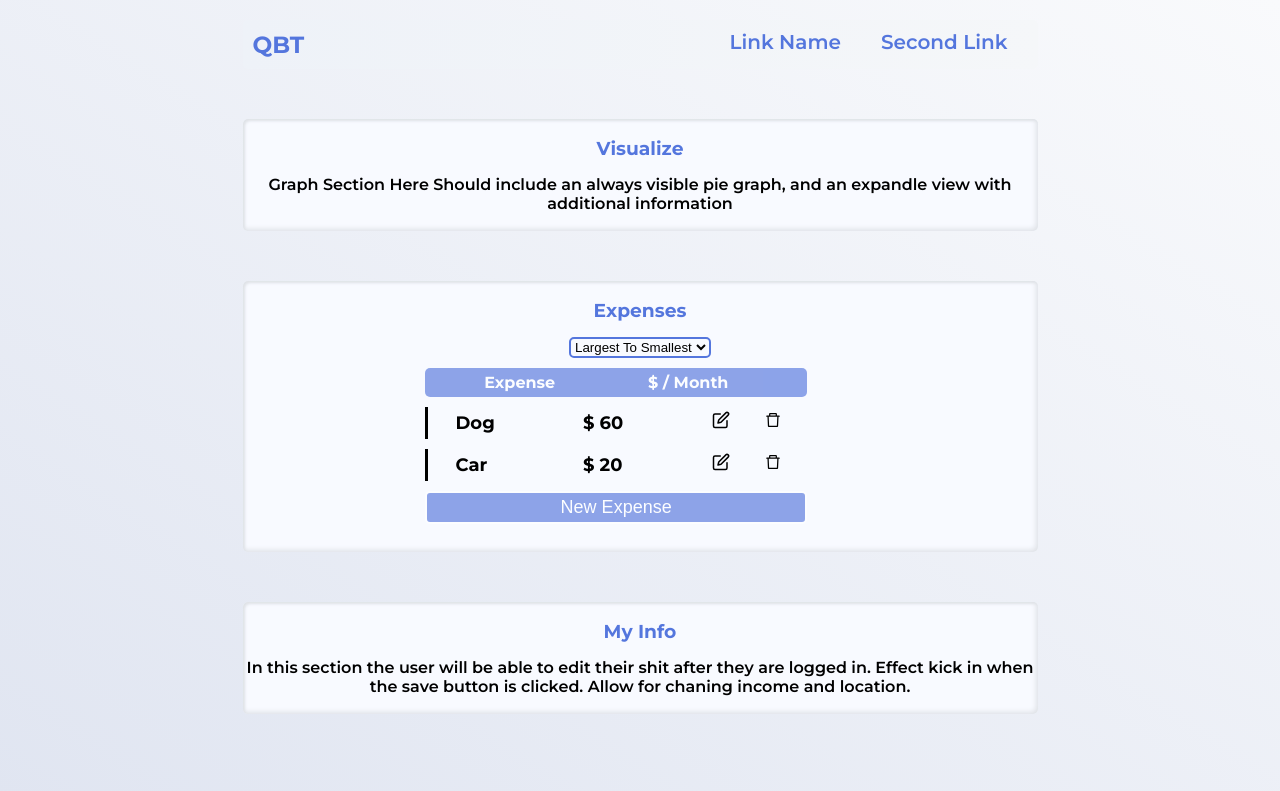
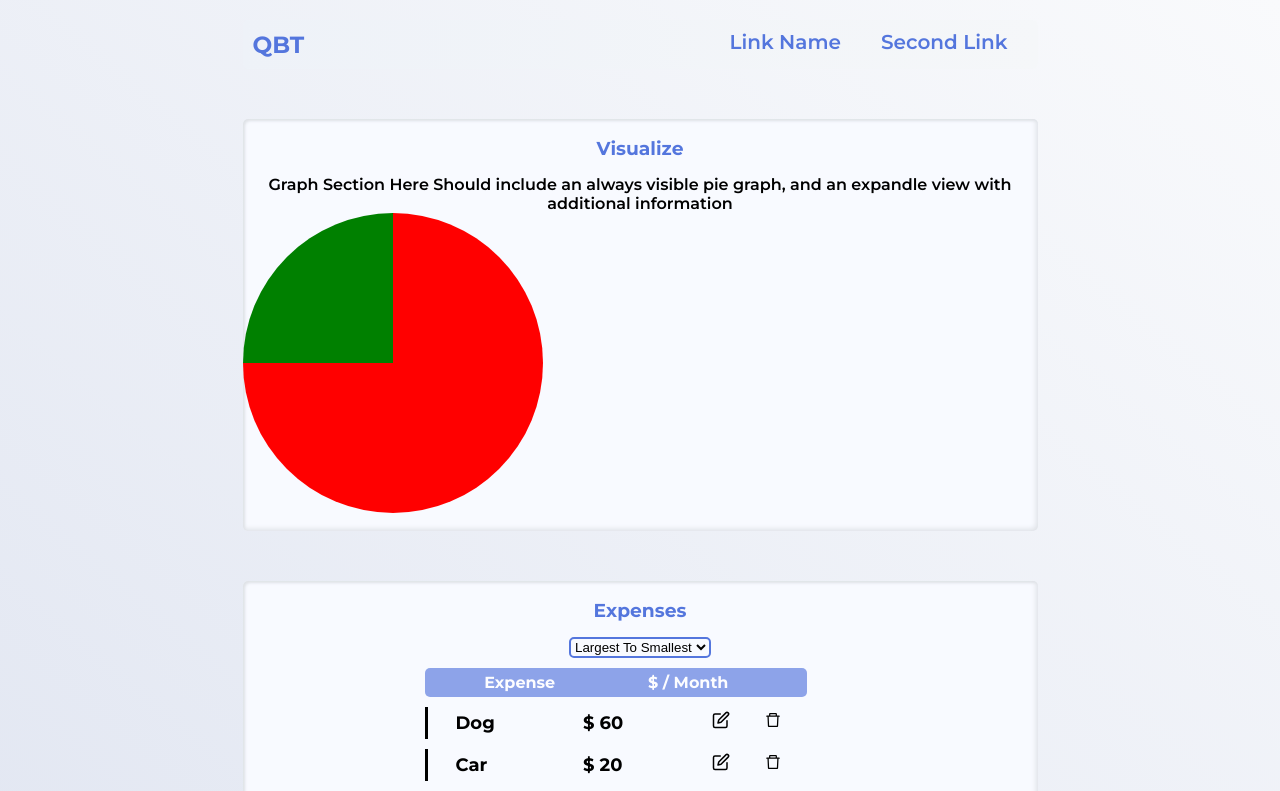
Before and after one commit to JoshBergman/QBT2, a React (Create React App) app: page / in a window 1280 px wide. Shown: the top 791 px of the page. Built offline with nearby package versions, Linux system fonts and the light colour scheme.

Commit message:
Pie chart working, but colors system is terrible

```diff
--- /dev/null
+++ b/src/Components/PageComponents/MonthlyExpGraph/ChartColors.ts
@@ -0,0 +1,9 @@
+export const getColor = (index: number): string => {
+  const colors = ["red", "green", "blue", "pink", "yellow"];
+
+  if (index > colors.length - 1) {
+    return "gray";
+  }
+
+  return colors[index];
+};
--- a/src/Components/PageComponents/MonthlyExpGraph/ExpensesGraph.tsx
+++ b/src/Components/PageComponents/MonthlyExpGraph/ExpensesGraph.tsx
@@ -1,10 +1,12 @@
 import SectionCard from "../../UI/PageElements/SectionCard";
+import PieChart from "./PieChart";
 
 const ExpenseGraph = () => {
   return (
     <SectionCard sectionID="graph" title="Visualize">
       Graph Section Here Should include an always visible pie graph, and an
       expandle view with additional information
+      <PieChart />
     </SectionCard>
   );
 };
--- /dev/null
+++ b/src/Components/PageComponents/MonthlyExpGraph/PieChart.tsx
@@ -0,0 +1,61 @@
+import { useContext } from "react";
+
+import { DataContext } from "../../../Store/Data/DataContext";
+import { sortExpenses } from "../Expenses/RenderExpenses/SortExpenses";
+import { getColor } from "./ChartColors";
+
+const PieChart = () => {
+  const dataCTX = useContext(DataContext).userData;
+
+  const getExpensesArray = () => {
+    const keys = Object.keys(dataCTX.expenses);
+    const expensesArray: [string, number][] = keys.map((key) => [
+      key,
+      dataCTX.expenses[key],
+    ]);
+
+    const sortedExpenses = sortExpenses("Largest To Smallest", expensesArray);
+    return sortedExpenses;
+  };
+
+  const getConicGradString = (sortedExpenses: [string, number][]) => {
+    const expenses = sortedExpenses.concat([]);
+    let expensesTotal = 0;
+    expenses.forEach((expense) => (expensesTotal += expense[1]));
+
+    let gradString = "conic-gradient(";
+    let lastExpensePercent = "0%";
+    for (let i = 0; i < expenses.length; i++) {
+      // + "color fistX%, color lastX%, "
+      const currColor = getColor(i);
+
+      const fractionOfTotal = expenses[i][1] / expensesTotal;
+      const thisPercentOfTotal = Math.floor(fractionOfTotal * 100);
+
+      const firstX = lastExpensePercent;
+      const lastX = parseInt(firstX) + thisPercentOfTotal + "%";
+
+      lastExpensePercent = lastX;
+      gradString += `${currColor} ${firstX}, ${currColor} ${lastX}, `;
+    }
+    gradString = gradString.slice(0, gradString.length - 2) + ")";
+    console.log(gradString);
+    return gradString;
+  };
+
+  const pieChartStyle = {
+    backgroundImage: getConicGradString(getExpensesArray()),
+    height: "300px",
+    width: "300px",
+    borderRadius: "100%",
+    transform: "rotate(0deg)",
+  };
+
+  return (
+    <div>
+      <div style={pieChartStyle} />
+    </div>
+  );
+};
+
+export default PieChart;
```
